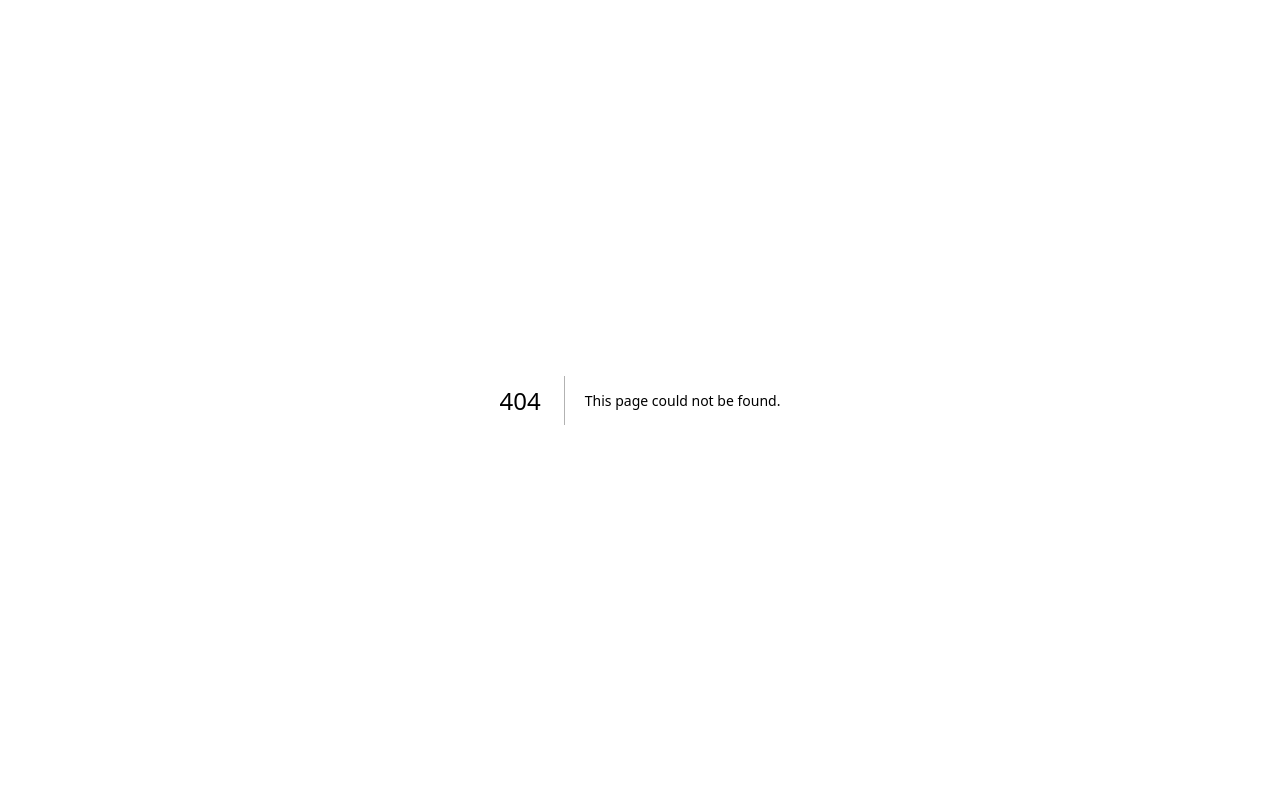
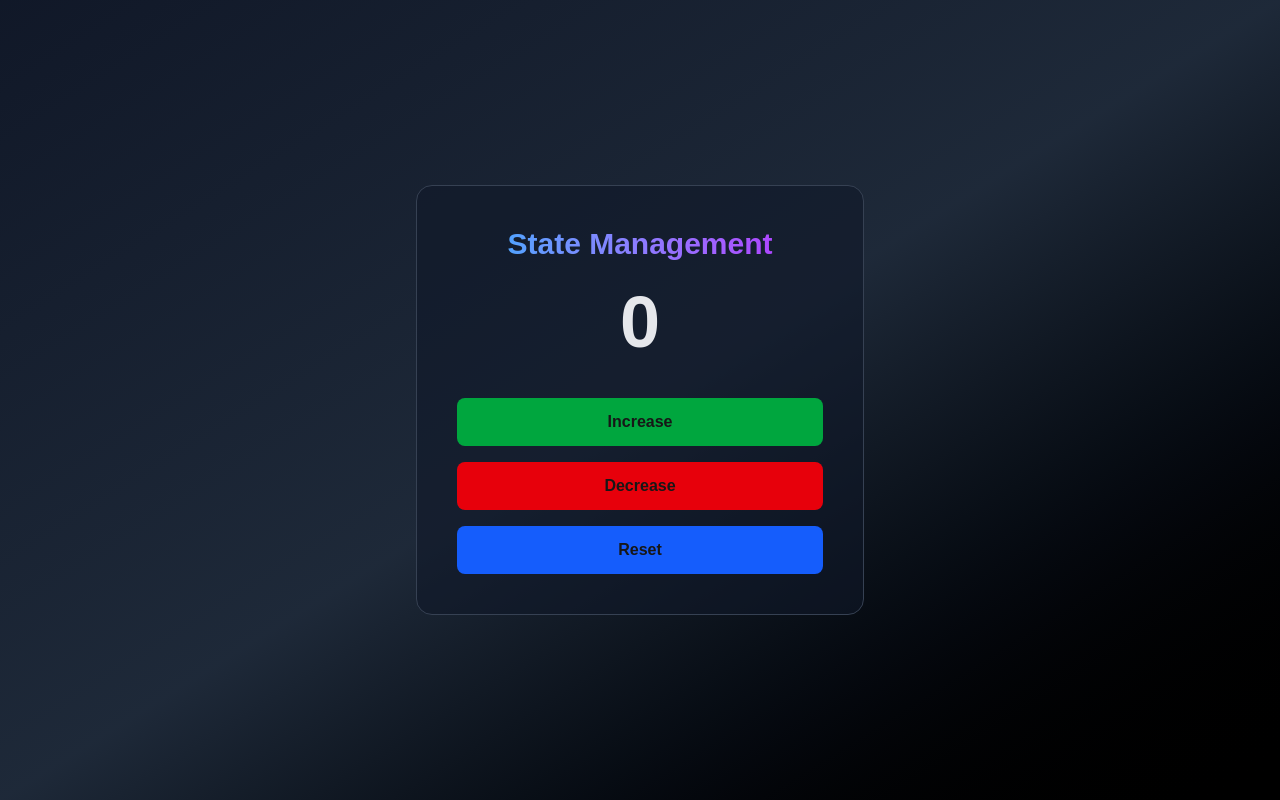
Before and after one commit to diwasbk/Next.js-Learning-App, a Next.js app: page /example/state in a window 1280 px wide. Before the commit this address had no page. Built offline with nearby package versions, Linux system fonts and the light colour scheme.

Commit message:
State Management

```diff
--- /dev/null
+++ b/app/example/state/page.tsx
@@ -0,0 +1,49 @@
+"use client";
+import { useState } from "react";
+
+export default function Page() {
+    const [count, setCount] = useState(0);
+
+    return (
+        <main className="min-h-screen bg-linear-to-br from-gray-900 via-gray-800 to-black flex items-center justify-center px-6">
+            <div className="max-w-md w-full rounded-2xl border border-gray-700 bg-gray-900/60 p-10 text-center">
+
+                {/* Title */}
+                <h1 className="text-3xl font-bold mb-6">
+                    <span className="bg-linear-to-r from-blue-400 to-purple-500 bg-clip-text text-transparent">
+                        State Management
+                    </span>
+                </h1>
+
+                {/* Counter */}
+                <div className="text-7xl font-bold text-gray-200 mb-10">
+                    {count}
+                </div>
+
+                {/* Buttons */}
+                <div className="flex flex-col gap-4">
+                    <button
+                        onClick={() => setCount(count + 1)}
+                        className="px-6 py-3 rounded-lg bg-green-600 hover:bg-green-500 transition font-semibold cursor-pointer"
+                    >
+                        Increase
+                    </button>
+
+                    <button
+                        onClick={() => setCount(count - 1)}
+                        className="px-6 py-3 rounded-lg bg-red-600 hover:bg-red-500 transition font-semibold cursor-pointer"
+                    >
+                        Decrease
+                    </button>
+
+                    <button
+                        onClick={() => setCount(0)}
+                        className="px-6 py-3 rounded-lg bg-blue-600 hover:bg-blue-500 transition font-semibold cursor-pointer"
+                    >
+                        Reset
+                    </button>
+                </div>
+            </div>
+        </main>
+    );
+}
```
